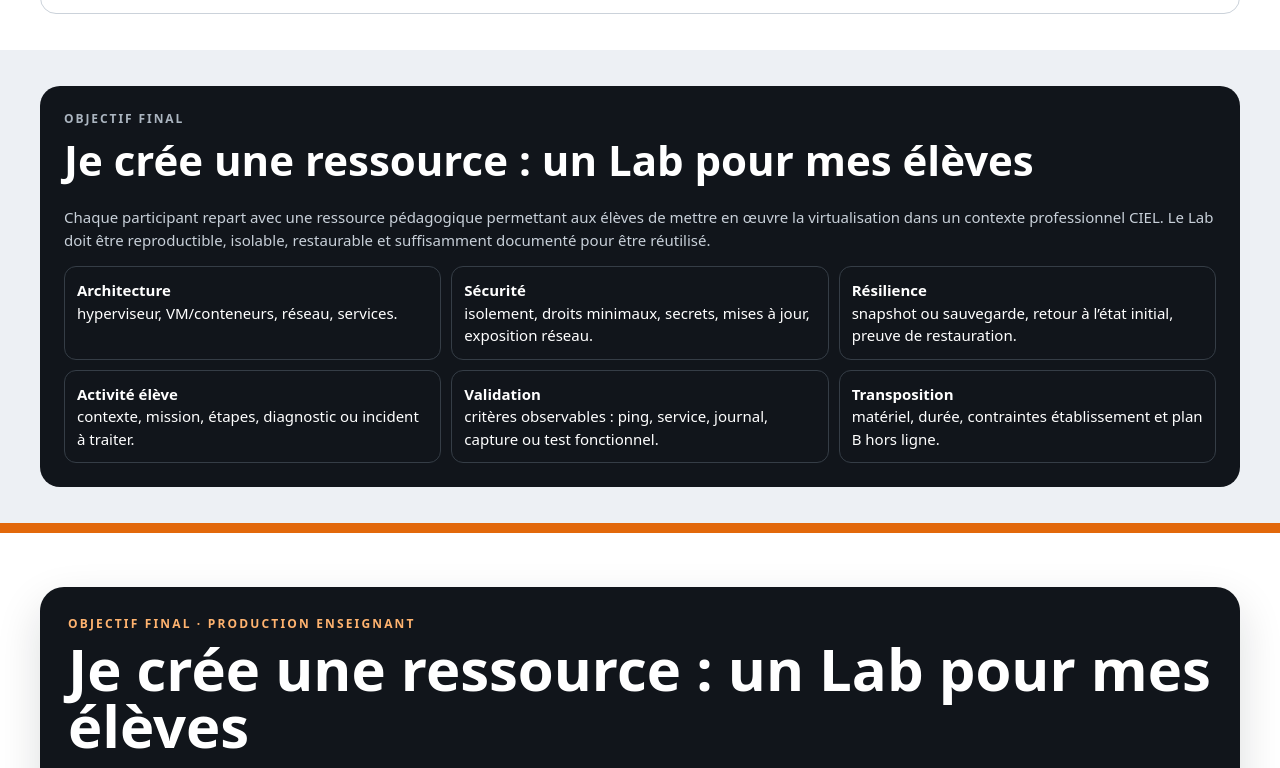
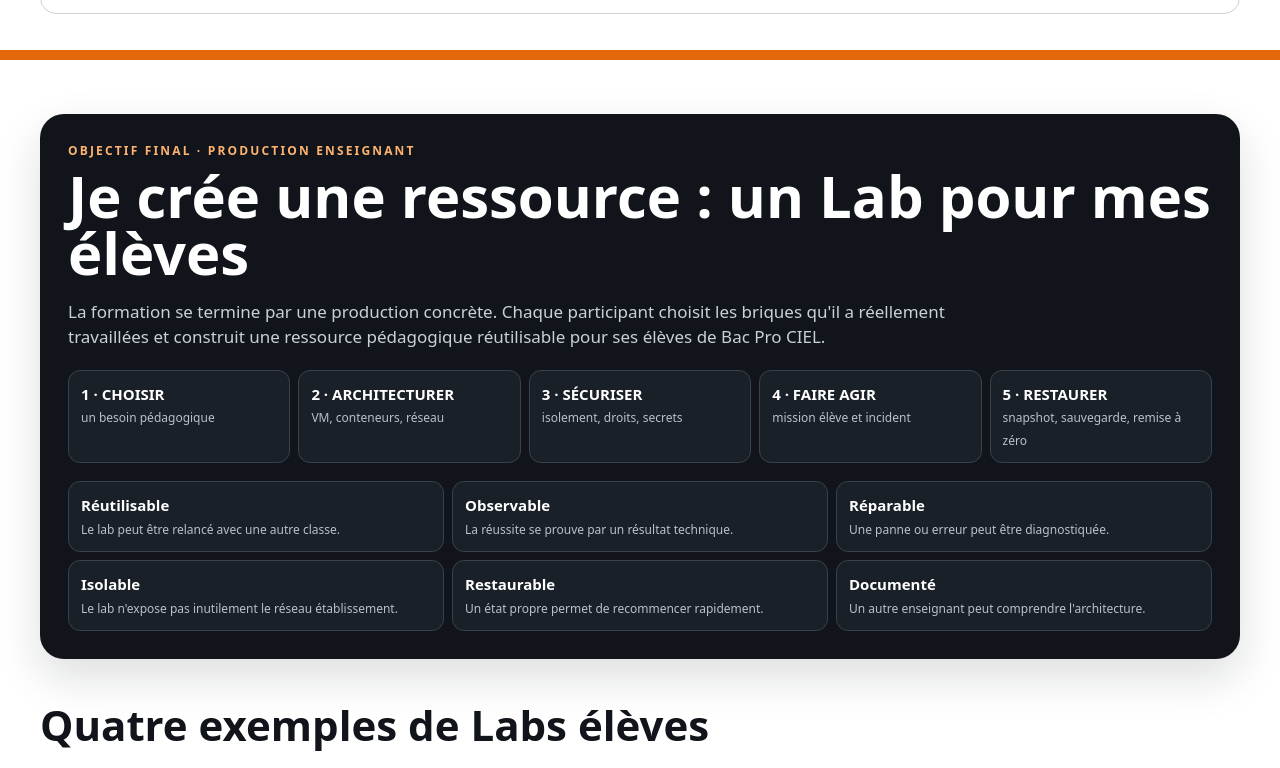
Before and after one commit to jaycikomo/formation-virtualisation, a plain HTML site: page lab/capsules-approfondies.html in a window 1280 px wide. Shown: the part 5236-6004 px from the top of the page. Drawn offline with Linux system fonts and the light colour scheme.

Commit message:
Retirer le bloc objectif final redondant

```diff
--- a/lab/capsules-approfondies.html
+++ b/lab/capsules-approfondies.html
@@ -18,8 +18,6 @@
 <section class="section white"><div class="wrap"><h2>Architecture pédagogique retenue</h2><p class="lead">Le format reprend les éléments qui reviennent dans les parcours techniques professionnels : fondamentaux, déploiement, administration, sécurité, sauvegarde/restauration et dépannage, avec des travaux pratiques. Pour CIEL, on les transforme en microcapsules à trois niveaux.</p><div class="bench"><article><b>Niveau 1 · Comprendre</b><span>vocabulaire, architecture, choix de technologie, premiers gestes.</span></article><article><b>Niveau 2 · Mettre en œuvre</b><span>installation, configuration, réseau, stockage, services.</span></article><article><b>Niveau 3 · Administrer</b><span>sécurité, sauvegarde, restauration, diagnostic, optimisation.</span></article><article><b>Transposition CIEL</b><span>chaque parcours se termine par une activité directement adaptable aux élèves.</span></article></div></div></section>
 <section class="section"><div class="wrap"><h2>Catalogue des capsules</h2><p class="lead">Filtre par parcours ou par niveau. Clique sur une capsule pour afficher le contenu détaillé, le mini-lab, les points de sécurité et la preuve attendue.</p><div class="toolbar" id="filters"></div><div class="cards" id="cards"></div></div></section>
 <section class="section white"><div class="wrap"><h2>Exemple d’organisation sur 6 heures</h2><div class="panel"><div class="route"><time>09:00</time><div><b>Diagnostic + socle commun</b><br><span class="small">Virtualisation, Type 1/2, VM/conteneur, ressources, réseau, sécurité.</span></div></div><div class="route"><time>10:15</time><div><b>Choix du parcours</b><br><span class="small">Docker, Proxmox, poste local, réseau, AD ou cloud selon les besoins.</span></div></div><div class="route"><time>10:30</time><div><b>Parcours pratique n°1</b><br><span class="small">Niveau 1 puis niveau 2, avec validation.</span></div></div><div class="route"><time>13:30</time><div><b>Parcours pratique n°2</b><br><span class="small">Administration, sécurité, sauvegarde ou dépannage.</span></div></div><div class="route"><time>15:00</time><div><b>Mission LAB-CIEL</b><br><span class="small">Conception d’une ressource pour les élèves à partir des briques maîtrisées.</span></div></div><div class="route"><time>16:10</time><div><b>Présentation + mutualisation</b><br><span class="small">Architecture, choix techniques, risques, restauration et usage pédagogique.</span></div></div></div></div></section>
-<section class="section"><div class="wrap"><div class="mission"><div class="eyebrow">Objectif final</div><h2>Je crée une ressource : un Lab pour mes élèves</h2><p>Chaque participant repart avec une ressource pédagogique permettant aux élèves de mettre en œuvre la virtualisation dans un contexte professionnel CIEL. Le Lab doit être reproductible, isolable, restaurable et suffisamment documenté pour être réutilisé.</p><div class="outcomes"><div><b>Architecture</b><br>hyperviseur, VM/conteneurs, réseau, services.</div><div><b>Sécurité</b><br>isolement, droits minimaux, secrets, mises à jour, exposition réseau.</div><div><b>Résilience</b><br>snapshot ou sauvegarde, retour à l’état initial, preuve de restauration.</div><div><b>Activité élève</b><br>contexte, mission, étapes, diagnostic ou incident à traiter.</div><div><b>Validation</b><br>critères observables : ping, service, journal, capture ou test fonctionnel.</div><div><b>Transposition</b><br>matériel, durée, contraintes établissement et plan B hors ligne.</div></div></div></div></section>
-
 <section class="final-stage" id="constructeur-lab"><div class="wrap">
   <div class="final-banner">
     <div class="kicker">Objectif final · production enseignant</div>
```
